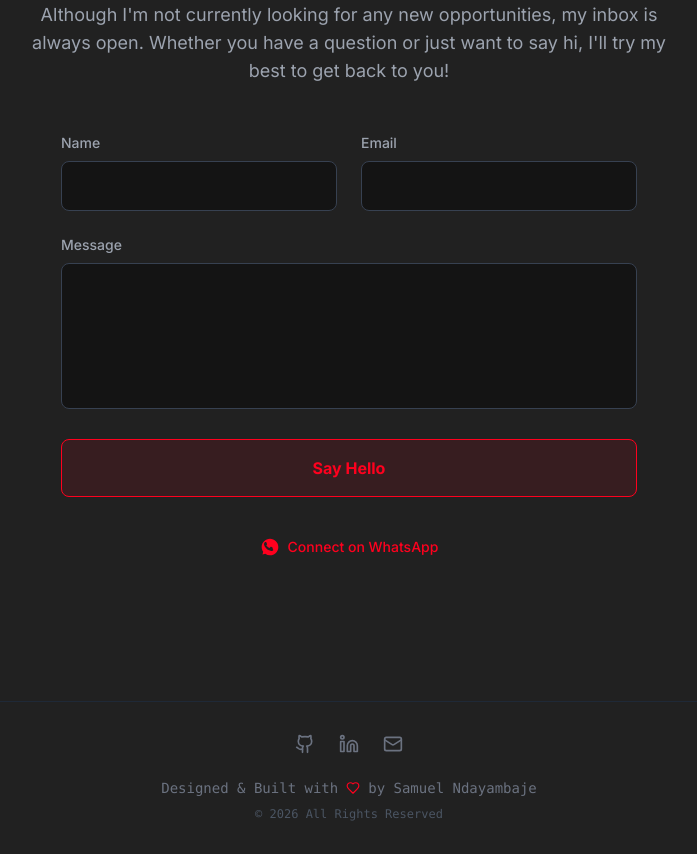
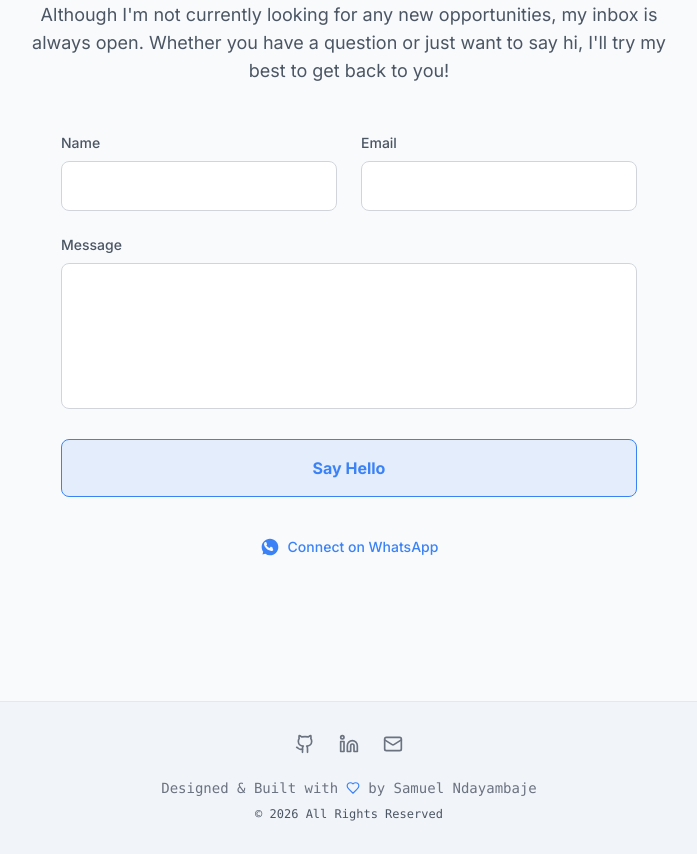
Before and after one commit to Samlite250/Samportfolio, a React (Vite) app: page / in a window 1280 px wide. Shown: the part 4940-5794 px from the top of the page, without its empty margins (291-988 px from the left). Built offline with nearby package versions, Linux system fonts and the light colour scheme; no server answers.

Commit message:
style: switch to a beautifully soft light theme

```diff
--- a/index.html
+++ b/index.html
@@ -10,7 +10,7 @@
     <link href="https://fonts.googleapis.com/css2?family=Inter:wght@300;400;500;600;700;800&display=swap" rel="stylesheet">
     <meta name="description" content="Portfolio of Samuel Ndayambaje, a Full-Stack Software Engineer specializing in modern web technologies.">
   </head>
-  <body class="bg-dark-900 text-white font-sans antialiased overflow-x-hidden selection:bg-primary/30 selection:text-white">
+  <body class="bg-light-800 text-gray-900 font-sans antialiased overflow-x-hidden selection:bg-primary/30 selection:text-gray-900">
     <div id="root"></div>
     <script type="module" src="/src/main.jsx"></script>
   </body>
--- a/src/App.jsx
+++ b/src/App.jsx
@@ -12,13 +12,13 @@ function App() {
   return (
     <div className="relative min-h-screen">
       {/* Background elements */}
-      <div className="fixed inset-0 z-0 bg-dark-900">
+      <div className="fixed inset-0 z-0 bg-light-800">
         <div className="absolute top-0 -left-1/4 w-1/2 h-1/2 bg-primary/5 blur-[120px] rounded-full pointer-events-none"></div>
         <div className="absolute bottom-0 -right-1/4 w-1/2 h-1/2 bg-secondary/5 blur-[120px] rounded-full pointer-events-none"></div>
       </div>
 
-      {/* Vignette Overlay mimicking Vincent's box-shadow */}
-      <div className="fixed inset-0 pointer-events-none z-[100] shadow-[inset_0_0_150px_rgba(0,0,0,0.8)]"></div>
+      {/* Vignette Overlay removed for light mode */}
+      <div className="fixed inset-0 pointer-events-none z-[100] shadow-[inset_0_0_150px_rgba(255,255,255,0.4)]"></div>
 
       <div className="relative z-10 flex flex-col min-h-screen">
         <Navbar />
--- a/src/components/Contact.jsx
+++ b/src/components/Contact.jsx
@@ -48,15 +48,15 @@ const Contact = () => {
           transition={{ duration: 0.5 }}
         >
           <p className="text-primary font-mono text-lg mb-4">05. What's Next?</p>
-          <h2 className="text-4xl md:text-5xl font-bold mb-6 text-white">Get In Touch</h2>
-          <p className="text-gray-400 text-lg mb-12 max-w-2xl mx-auto">
+          <h2 className="text-4xl md:text-5xl font-bold mb-6 text-gray-900">Get In Touch</h2>
+          <p className="text-gray-600 text-lg mb-12 max-w-2xl mx-auto">
             Although I'm not currently looking for any new opportunities, my inbox is always open. Whether you have a question or just want to say hi, I'll try my best to get back to you!
           </p>
 
           <form onSubmit={handleSubmit} className="text-left max-w-xl mx-auto space-y-6">
             <div className="grid md:grid-cols-2 gap-6">
               <div>
-                <label htmlFor="name" className="block text-sm font-medium text-gray-400 mb-2">Name</label>
+                <label htmlFor="name" className="block text-sm font-medium text-gray-600 mb-2">Name</label>
                 <input
                   type="text"
                   id="name"
@@ -64,11 +64,11 @@ const Contact = () => {
                   value={formData.name}
                   onChange={handleChange}
                   required
-                  className="w-full px-4 py-3 bg-dark-800 border border-gray-700 rounded-lg focus:outline-none focus:border-primary text-white transition-colors"
+                  className="w-full px-4 py-3 bg-white border border-gray-300 rounded-lg focus:outline-none focus:border-primary text-gray-900 transition-colors"
                 />
               </div>
               <div>
-                <label htmlFor="email" className="block text-sm font-medium text-gray-400 mb-2">Email</label>
+                <label htmlFor="email" className="block text-sm font-medium text-gray-600 mb-2">Email</label>
                 <input
                   type="email"
                   id="email"
@@ -76,13 +76,13 @@ const Contact = () => {
                   value={formData.email}
                   onChange={handleChange}
                   required
-                  className="w-full px-4 py-3 bg-dark-800 border border-gray-700 rounded-lg focus:outline-none focus:border-primary text-white transition-colors"
+                  className="w-full px-4 py-3 bg-white border border-gray-300 rounded-lg focus:outline-none focus:border-primary text-gray-900 transition-colors"
                 />
               </div>
             </div>
 
             <div>
-              <label htmlFor="message" className="block text-sm font-medium text-gray-400 mb-2">Message</label>
+              <label htmlFor="message" className="block text-sm font-medium text-gray-600 mb-2">Message</label>
               <textarea
                 id="message"
                 name="message"
@@ -90,7 +90,7 @@ const Contact = () => {
                 value={formData.message}
                 onChange={handleChange}
                 required
-                className="w-full px-4 py-3 bg-dark-800 border border-gray-700 rounded-lg focus:outline-none focus:border-primary text-white transition-colors resize-none"
+                className="w-full px-4 py-3 bg-white border border-gray-300 rounded-lg focus:outline-none focus:border-primary text-gray-900 transition-colors resize-none"
               ></textarea>
             </div>
 
@@ -103,7 +103,7 @@ const Contact = () => {
             <button
               type="submit"
               disabled={loading}
-              className="w-full px-8 py-4 bg-primary/10 text-primary border border-primary font-bold rounded-lg hover:bg-primary hover:text-dark-900 transition-all focus:outline-none focus:ring-2 focus:ring-primary focus:ring-offset-2 focus:ring-offset-dark-900 flex justify-center items-center"
+              className="w-full px-8 py-4 bg-primary/10 text-primary border border-primary font-bold rounded-lg hover:bg-primary hover:text-white transition-all focus:outline-none focus:ring-2 focus:ring-primary focus:ring-offset-2 focus:ring-offset-white flex justify-center items-center"
             >
               {loading ? (
                 <span className="w-6 h-6 border-2 border-primary border-t-transparent flex-shrink-0 animate-spin rounded-full"></span>
--- a/src/components/Footer.jsx
+++ b/src/components/Footer.jsx
@@ -3,7 +3,7 @@ import { Github, Linkedin, Mail, Heart } from 'lucide-react';
 
 const Footer = () => {
   return (
-    <footer className="py-8 mt-12 bg-dark-900 border-t border-gray-800">
+    <footer className="py-8 mt-12 bg-light-700 border-t border-gray-200">
       <div className="container mx-auto px-6 md:px-12 flex flex-col items-center">
 
         <div className="flex gap-6 mb-6">
--- a/src/components/Skills.jsx
+++ b/src/components/Skills.jsx
@@ -43,12 +43,12 @@ const Skills = () => {
               transition={{ duration: 0.5, delay: idx * 0.1 }}
               className="glass-card p-8 rounded-2xl group hover:-translate-y-2 transition-all duration-300"
             >
-              <h3 className="text-xl font-bold text-white mb-6 group-hover:text-primary transition-colors">
+              <h3 className="text-xl font-bold text-gray-900 mb-6 group-hover:text-primary transition-colors">
                 {category.title}
               </h3>
               <ul className="space-y-3">
                 {category.skills.map((skill, sIdx) => (
-                  <li key={sIdx} className="flex items-center text-gray-400">
+                  <li key={sIdx} className="flex items-center text-gray-600">
                     <span className="w-2 h-2 rounded-full bg-secondary mr-3"></span>
                     {skill}
                   </li>
--- a/src/index.css
+++ b/src/index.css
@@ -8,7 +8,7 @@
   }
 
   body {
-    @apply bg-dark-900 text-gray-200;
+    @apply bg-light-800 text-gray-800;
   }
 }
 
@@ -18,7 +18,7 @@
   }
 
   .glass-card {
-    @apply bg-dark-800/80 backdrop-blur-lg border border-white/5 shadow-xl hover:border-primary/50 transition-colors duration-300;
+    @apply bg-white/80 backdrop-blur-lg border border-gray-200 shadow-xl hover:border-primary/50 transition-colors duration-300;
   }
 
   .text-gradient {
@@ -31,12 +31,12 @@
   width: 10px;
 }
 ::-webkit-scrollbar-track {
-  background: #0a0a0a;
+  background: #f1f5f9;
 }
 ::-webkit-scrollbar-thumb {
-  background: #1f1f1f;
+  background: #cbd5e1;
   border-radius: 5px;
 }
 ::-webkit-scrollbar-thumb:hover {
-  background: #ff001e;
+  background: #3b82f6;
 }
--- a/tailwind.config.js
+++ b/tailwind.config.js
@@ -7,8 +7,13 @@ export default {
   theme: {
     extend: {
       colors: {
-        primary: '#ff001e',
-        secondary: '#9b0000',
+        primary: '#3b82f6',
+        secondary: '#8b5cf6',
+        light: {
+          900: '#ffffff',
+          800: '#f8fafc',
+          700: '#f1f5f9',
+        },
         dark: {
           900: '#212121',
           800: '#141414',
```
Also changed, not shown: src/components/About.jsx (+4 -4 lines), src/components/Experience.jsx (+5 -5 lines), src/components/Hero.jsx (+8 -8 lines), src/components/Navbar.jsx (+5 -5 lines), src/components/Projects.jsx (+6 -6 lines).
